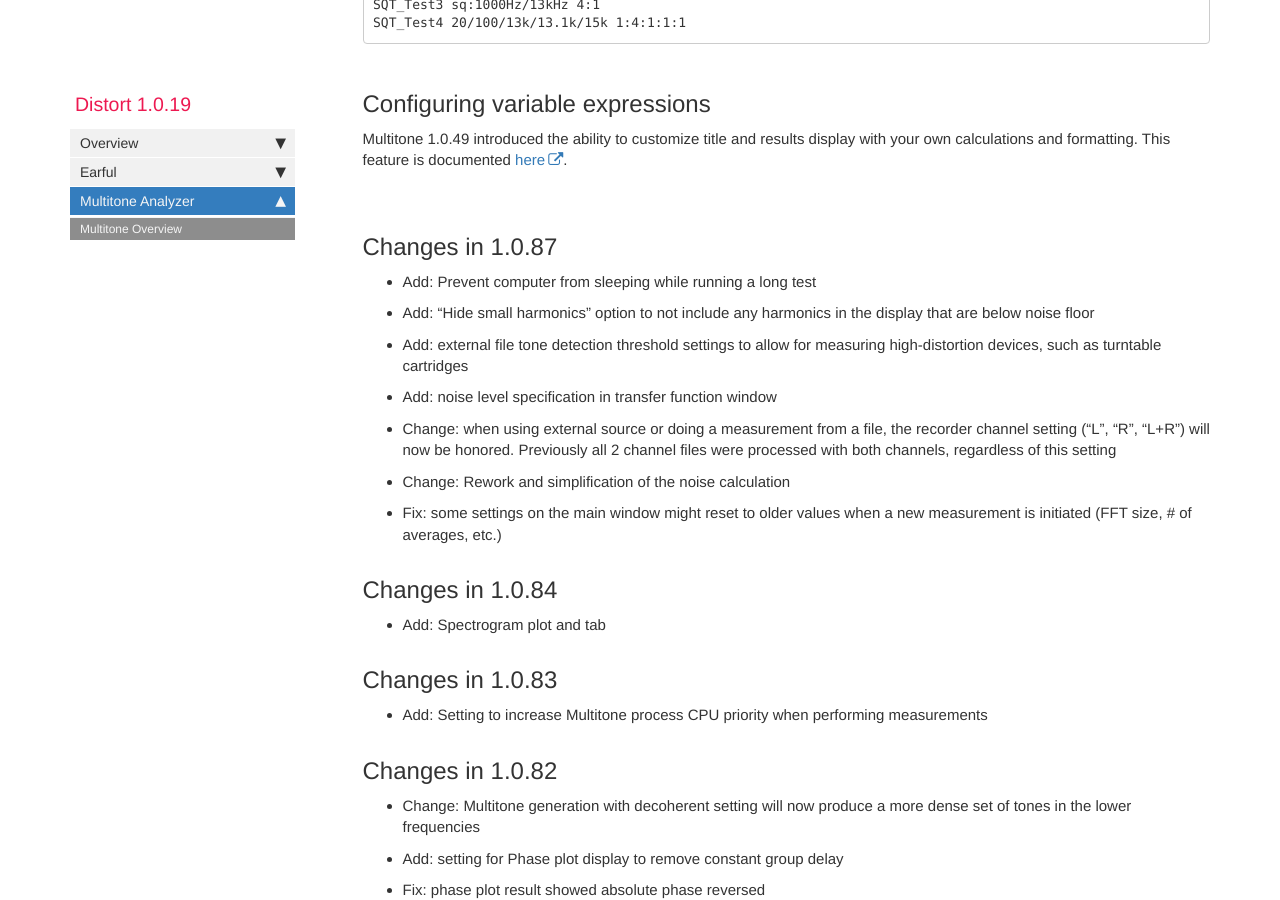
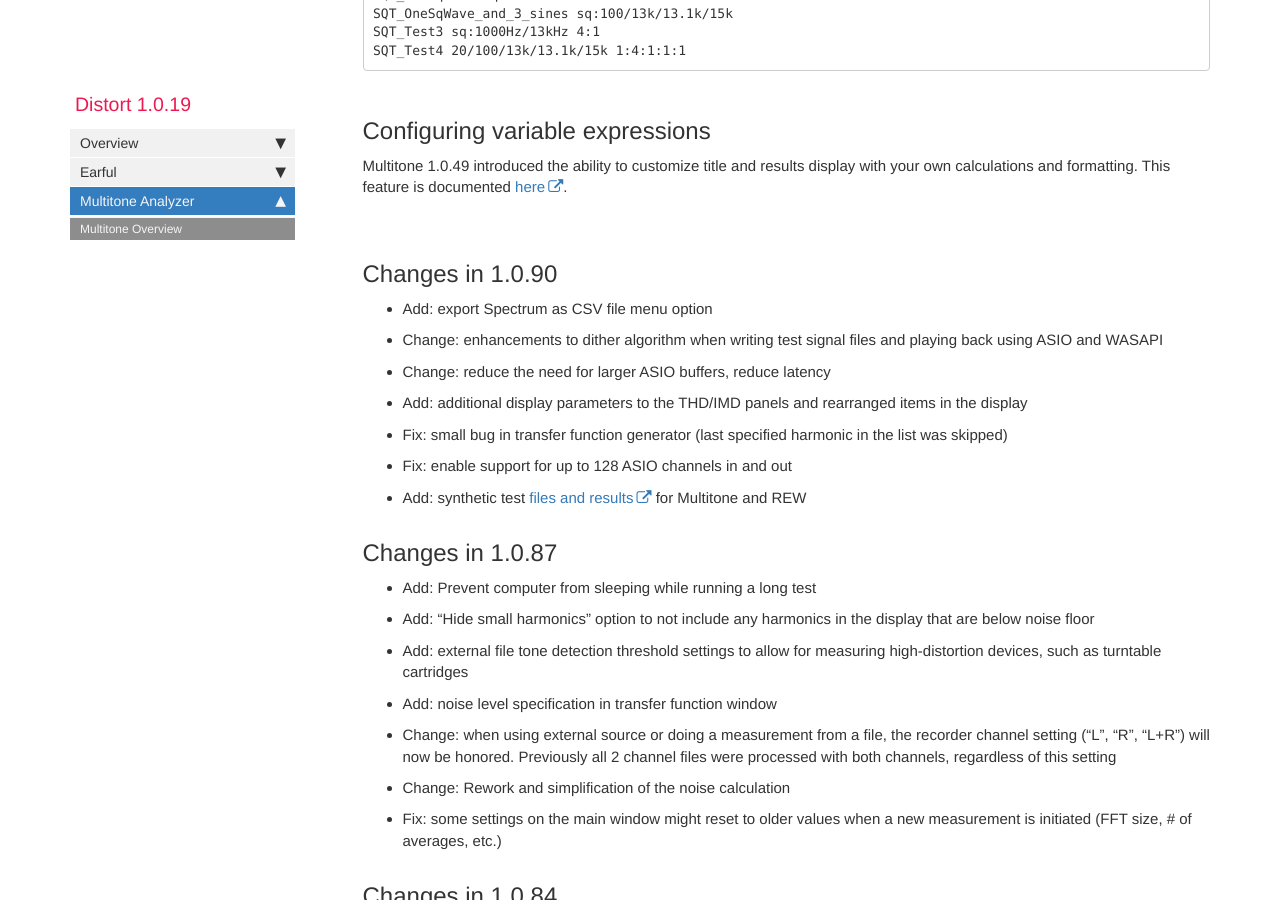
Before and after one commit to pkane2001/Distort, a Jekyll site: the page built from docs/multitone.md, in a window 1280 px wide and 900 px high, scrolled down 7164 px. Built offline with Jekyll 4.4.1, drawn with Linux system fonts in a browser that asks for light colours; nearby versions of some CDN libraries; our own code applies the rules of GitHub Pages for plain Markdown files; comment, search, counter and statistics services are not loaded; some of the changed text lies outside the part shown.

```diff
--- a/docs/multitone.md
+++ b/docs/multitone.md
@@ -21,9 +21,9 @@ comments: true
 <br>
 
 ## Download Multitone
-<a href="MultitoneSetup.zip">Download Multitone for 64-bit Windows v1.0.87  &nbsp;&nbsp; <input type="image" id="ma" alt="Multitone" src="images/multitone_logo.png" width="30" align="top" />   </a>
+<a href="MultitoneSetup.zip">Download Multitone for 64-bit Windows v1.0.90  &nbsp;&nbsp; <input type="image" id="ma" alt="Multitone" src="images/multitone_logo.png" width="30" align="top" />   </a>
 
-<input type="hidden" id="version" name="version" value="1.0.87"/>
+<input type="hidden" id="version" name="version" value="1.0.90"/>
 
 
 
@@ -153,6 +153,15 @@ SQT_Test4 20/100/13k/13.1k/15k 1:4:1:1:1
 Multitone 1.0.49 introduced the ability to customize title and results display with your own calculations and formatting. This feature is documented <a href="https://distortaudio.org/multitone-exp.html">here</a>.
 
 <br>
+
+## Changes in 1.0.90
+* Add: export Spectrum as CSV file menu option
+* Change: enhancements to dither algorithm when writing test signal files and playing back using ASIO and WASAPI
+* Change: reduce the need for larger ASIO buffers, reduce latency
+* Add: additional display parameters to the THD/IMD panels and rearranged items in the display
+* Fix: small bug in transfer function generator (last specified harmonic in the list was skipped)
+* Fix: enable support for up to 128 ASIO channels in and out
+* Add: synthetic test <a href="https://distortaudio.org/Multitone Tests 1_0b.pdf">files and results</a> for Multitone and REW
 
 ## Changes in 1.0.87
 * Add: Prevent computer from sleeping while running a long test
```
Also changed, not shown: 1 other file.
